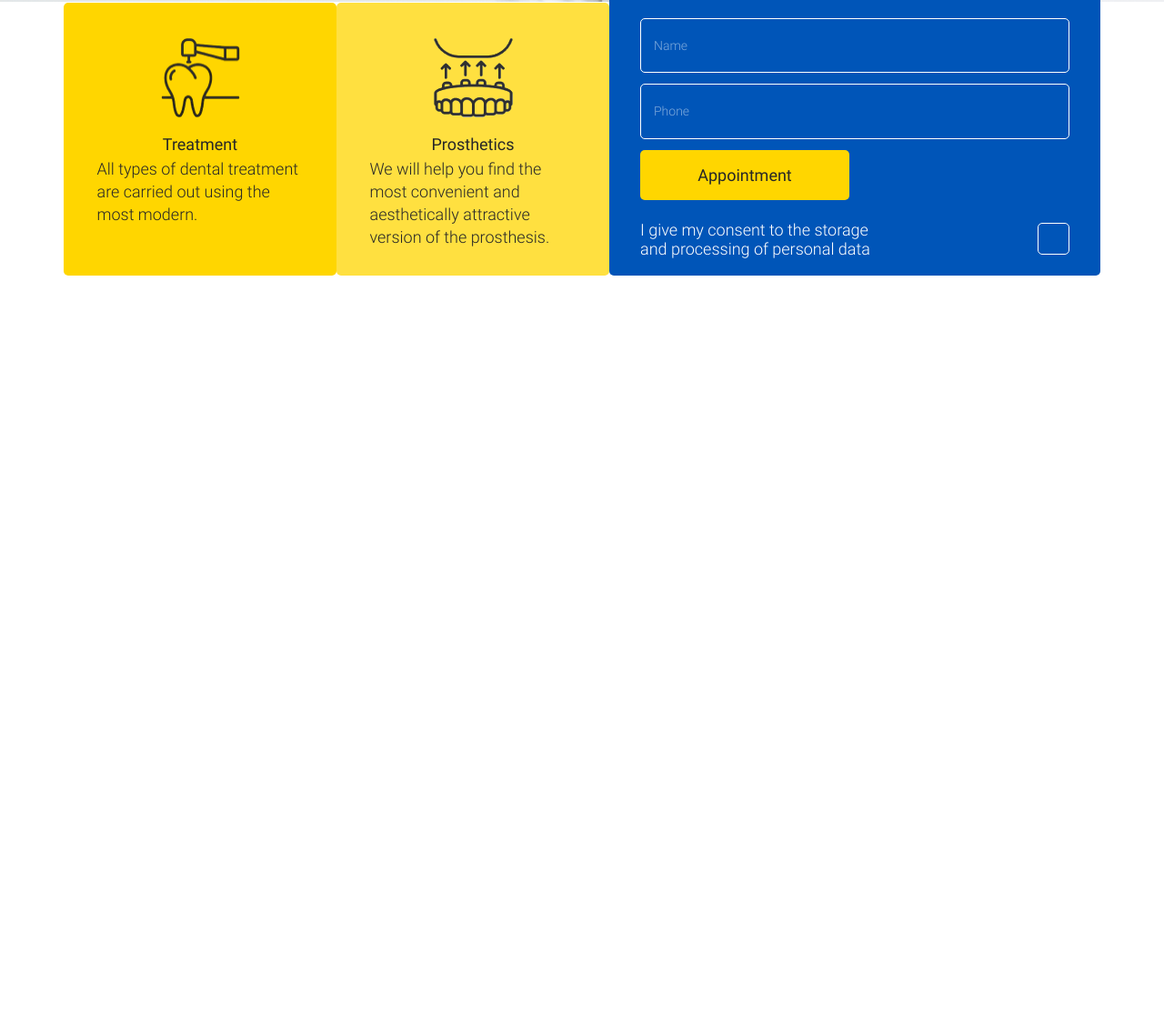
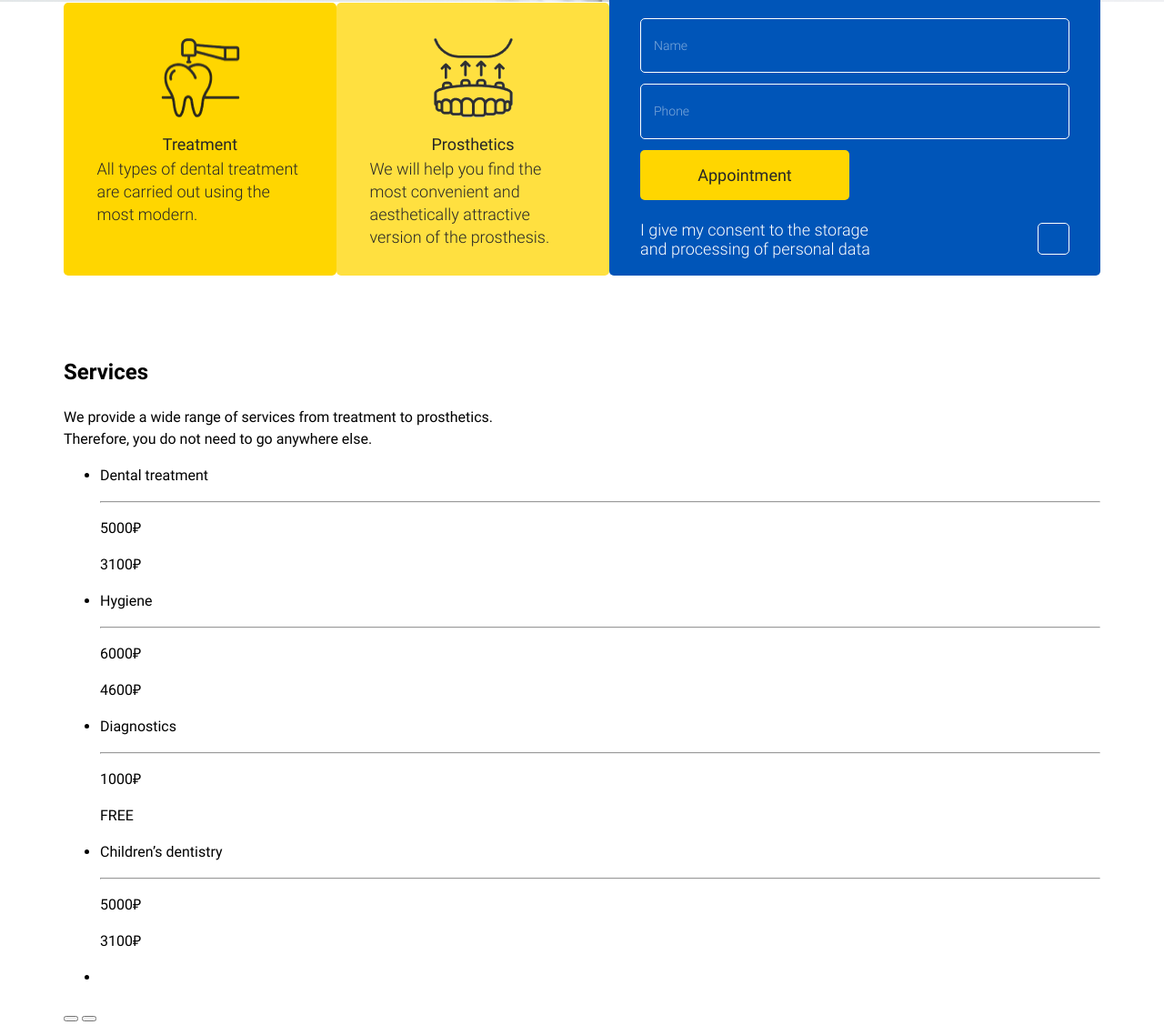
Before and after one commit to Jahongir-web/dental-clinik, a plain HTML site: page index.html in a window 1280 px wide. Shown: the part 731-1858 px from the top of the page at 91% size. Before the commit the page ends 1122 px from the top, so only its background shows below. Drawn offline with Linux system fonts and the light colour scheme.

Commit message:
added services section

```diff
--- a/index.html
+++ b/index.html
@@ -3,7 +3,7 @@
 <head>
   <meta charset="UTF-8">
   <meta name="viewport" content="width=device-width, initial-scale=1.0, shrink-to-fit=no">
-  <title>Document</title>
+  <title>Dental clinic</title>
   <link rel="stylesheet" href="css/styles.css">
 </head>
 <body class="page-body">
@@ -166,6 +166,62 @@
     </section>
     <!-- Appointment -->
 
+
+    <!-- SERVICES -->
+
+    <section class="services container">
+      <h2 class="services__heading">Services</h2>
+      <p class="services__text">We provide a wide range of services from treatment to prosthetics. <br> Therefore, you do not need to go anywhere else.</p>
+
+      <div class="services__slider">
+        <ul class="services__list">
+          <li class="services__item">
+            <p class="services__item-name">Dental
+              treatment</p>
+            <hr class="services__item-hr">
+            <p class="services__item-old-prise">5000₽</p>
+            <p class="services__item-new-price">3100₽</p>
+          </li>
+
+          <li class="services__item">
+            <p class="services__item-name">Hygiene</p>
+            <hr class="services__item-hr">
+            <p class="services__item-old-prise">6000₽</p>
+            <p class="services__item-new-price">4600₽</p>
+          </li>
+
+          <li class="services__item">
+            <p class="services__item-name">Diagnostics</p>
+            <hr class="services__item-hr">
+            <p class="services__item-old-prise">1000₽</p>
+            <p class="services__item-new-price">FREE</p>
+          </li>
+
+          <li class="services__item">
+            <p class="services__item-name">Children’s dentistry</p>
+            <hr class="services__item-hr">
+            <p class="services__item-old-prise">5000₽</p>
+            <p class="services__item-new-price">3100₽</p>
+          </li>
+
+          <li class="services__item">
+          </li>
+        </ul>
+
+        <div class="services__slider-box">
+          <button class="services__slider-btn btn" type="button" aria-label="previous button"></button>
+          <button class="services__slider-btn btn" type="button" aria-label="next button"></button>
+        </div>
+      </div>
+
+
+    </section>
+
+
+    <!-- SERVICES -->
+
+
+
   </main>
 
 
```
